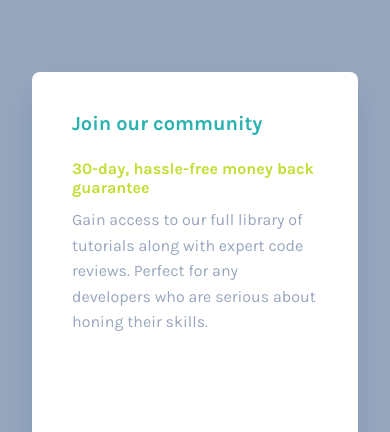
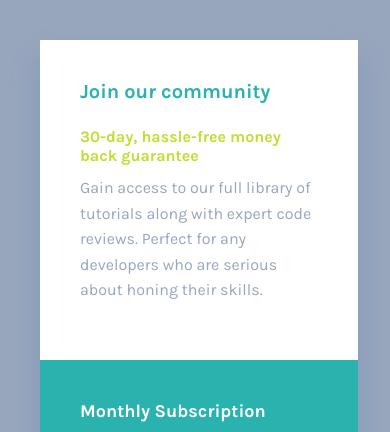
Before and after one commit to jljakin2/singlePriceGrid, a plain HTML site: page index.html in a window 390 px wide. Shown: the top 432 px of the page. Drawn offline with Linux system fonts and the light colour scheme.

Commit message:
final responsive version with fixed height for mobile

```diff
--- a/css/styles.css
+++ b/css/styles.css
@@ -171,20 +171,25 @@ body {
 /* 700px */
 @media only screen and (max-width: 43.75em) {
   body {
-    height: 100%;
-    padding: 4.5rem 2rem;
-
-    grid-template-rows: 1fr 1fr 1fr;
-    grid-template-columns: 100%;
+    width: 100%;
+    min-height: 60rem;
+    padding: 4.5rem 2rem 0 2.5rem;
   }
 
   .main-container {
     width: 100%;
-    height: auto;
+    height: 100%;
+
+    grid-template-rows: calc(100% - 64%) 32% 32%;
+    grid-template-columns: 1fr;
+
+    margin-bottom: 4rem;
   }
 
   .header {
     grid-row: 1 / 2;
+    padding-bottom: 2rem;
+    background: #fff;
   }
 
   .header__title {
```
